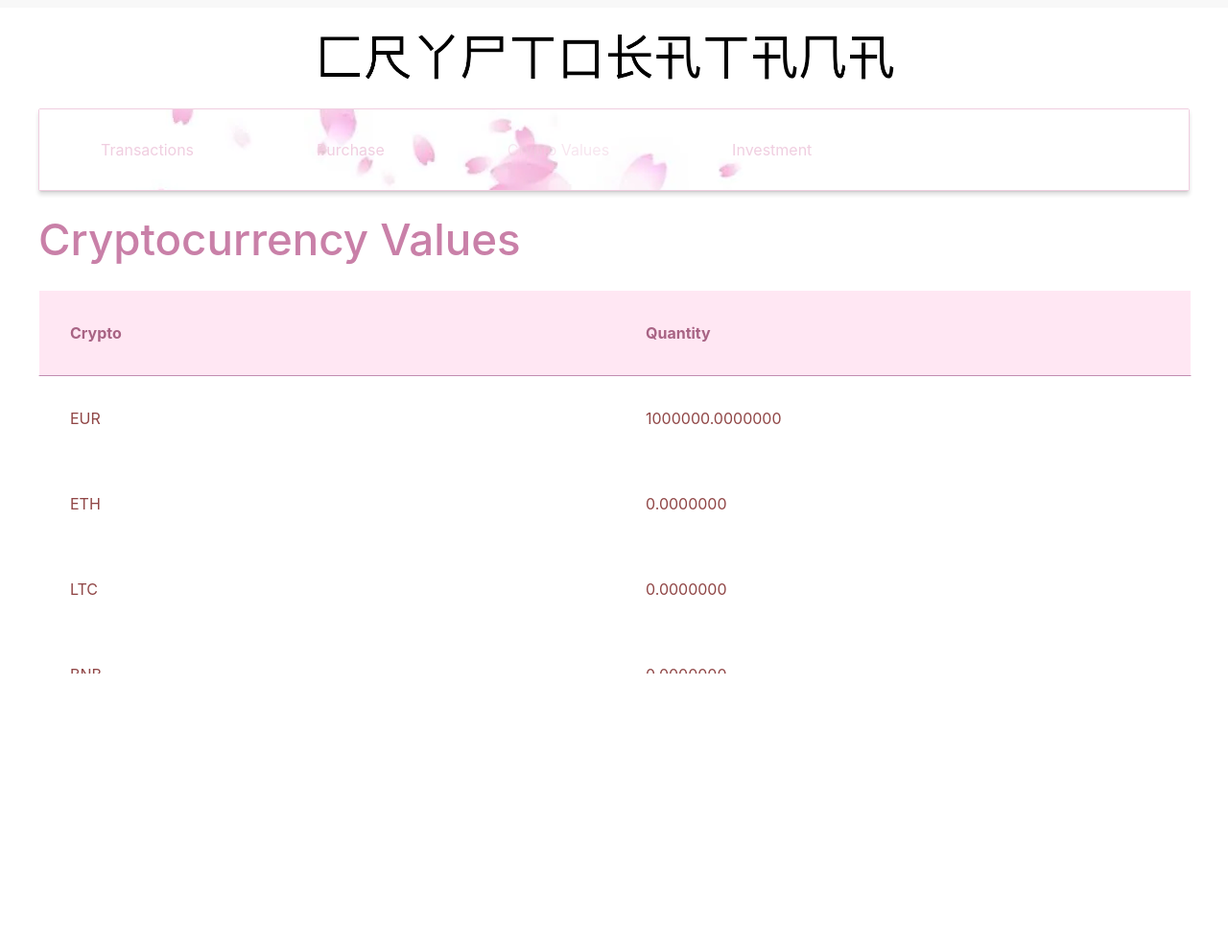
After one commit to treformeirion/CryptoKatana2, a Flask app: page /cryptovalues in a window 1280 px wide. The commit adds this page. Shown: the top 987 px of the page at 96% size. Run offline with Flask 2, Linux system fonts and the light colour scheme; data comes from the database, SQL or seed files in the repository; both versions use the stored data as it was after the commit.

Commit message:
Added a cryptovalues page that displays the amount the user has in each currency.

```diff
--- a/cryptokatana2/routes.py
+++ b/cryptokatana2/routes.py
@@ -9,7 +9,7 @@ import random
 
 # Access the api by providing an api key.
 
-my_api = '<INSERT YOUR API KEY HERE>'
+my_api = '65bcaa07-93bc-428d-a65e-6d2dbe67eb79'
 
 
 #   #   #   #   #   #   #   # KATANA FUNCTIONS #   #   #   #   #   #   #   #   #   #   #
@@ -287,6 +287,25 @@ def katana():
 
                 return render_template('purchase.html', form = form, quantity_to_price=quantity_to_price, unit_price=unit_price)
 
+
+#   #   #   #   #   #   #   # KATANA ROUTES: CRYPTOVALUES #   #   #   #   #   #   #   #   #   #   #
+
+'''Cryptocurrency Values Page:
+                    1. Cryptocurrency Values Table'''
+
+@app.route('/cryptovalues', methods = ['GET'])
+def cryptovalues():
+    try:
+        currencyvaluesq = querySQL("SELECT * FROM currencyvalues WHERE 1=1")
+        return render_template('cryptovalues.html', currencyvalues = currencyvaluesq)
+
+    except sqlite3.Error as the_error:
+                        print("Error in SQL INSERT: ", the_error)
+                        flash("There has been an issue with the database. The samurai are comitting sepukku in shame", "error")
+                        pol_mess_error = "The samurais do not have your currency values on hand. It is a day of mourning."
+                        return render_template('cryptovalues.html')
+
+
 #   #   #   #   #   #   #   # KATANA ROUTES: INVESTMENT #   #   #   #   #   #   #   #   #   #   #
 
 '''Investment Page:
@@ -297,78 +316,90 @@ def katana():
 @app.route('/investment', methods = ['GET'])
 def investment():
 
-    # Total invested Euros (This code is ugly like a foot, but it works.)
+    try:
 
-    euro_invest_query = querySQL("SELECT SUM(quantity_from) FROM movements WHERE currency_from='EUR'")
-    euro_return_query = querySQL("SELECT SUM(quantity_to) FROM movements WHERE currency_to='EUR'")
 
-    if euro_invest_query[0] == {'SUM(quantity_from)': None}:
-        total_euro_invest = 0
-        total_euro_investSTR = '0'
-    else:
-        total_euro_investSTR = euro_invest_query[0]['SUM(quantity_from)']
-        total_euro_invest = float(total_euro_investSTR)
+        # Total invested Euros (This code is ugly like a foot, but it works.)
 
-    if euro_return_query[0] == {'SUM(quantity_to)': None}:
-        total_euro_return = 0
-        total_euro_returnSTR = '0'
-    else:
-        total_euro_returnSTR = euro_return_query[0]['SUM(quantity_to)']
-        total_euro_return = float(total_euro_returnSTR)
+        euro_invest_query = querySQL("SELECT SUM(quantity_from) FROM movements WHERE currency_from='EUR'")
+        euro_return_query = querySQL("SELECT SUM(quantity_to) FROM movements WHERE currency_to='EUR'")
 
-    final_euro_invest = (total_euro_invest-total_euro_return)
+        if euro_invest_query[0] == {'SUM(quantity_from)': None}:
+            total_euro_invest = 0
+            total_euro_investSTR = '0'
+        else:
+            total_euro_investSTR = euro_invest_query[0]['SUM(quantity_from)']
+            total_euro_invest = float(total_euro_investSTR)
 
-    # Current value of Cryptocurrencies
+        if euro_return_query[0] == {'SUM(quantity_to)': None}:
+            total_euro_return = 0
+            total_euro_returnSTR = '0'
+        else:
+            total_euro_returnSTR = euro_return_query[0]['SUM(quantity_to)']
+            total_euro_return = float(total_euro_returnSTR)
 
-    crypto_dict_1 = {"EUR": 0.0, "ETH": 0.0, "LTC": 0.0, "BNB": 0.0, "EOS": 0.0, "XLM": 0.0, "TRX": 0.0, "BTC": 0.0, "XRP": 0.0, "BCH": 0.0, "USDT": 0.0, "BSV": 0.0, "ADA": 0.0}
-    crypto_dict_2 = {"EUR": 0.0, "ETH": 0.0, "LTC": 0.0, "BNB": 0.0, "EOS": 0.0, "XLM": 0.0, "TRX": 0.0, "BTC": 0.0, "XRP": 0.0, "BCH": 0.0, "USDT": 0.0, "BSV": 0.0, "ADA": 0.0}
+        final_euro_invest = (total_euro_invest-total_euro_return)
 
-    # This for loop jsonifies the code.
+        # Current value of Cryptocurrencies
 
-    i = 0
-    for ckey in crypto_dict_1:
-        if len(crypto_dict_1) >= i:
-            iterate_a_crypto = querySQL("SELECT value FROM currencyvalues WHERE currency='{}'".format(ckey))
-            crypto_value = iterate_a_crypto[0]['value']
-            if ckey != "EUR":
-                crypto_dict_2.update({ckey:crypto_value})
+        crypto_dict_1 = {"EUR": 0.0, "ETH": 0.0, "LTC": 0.0, "BNB": 0.0, "EOS": 0.0, "XLM": 0.0, "TRX": 0.0, "BTC": 0.0, "XRP": 0.0, "BCH": 0.0, "USDT": 0.0, "BSV": 0.0, "ADA": 0.0}
+        crypto_dict_2 = {"EUR": 0.0, "ETH": 0.0, "LTC": 0.0, "BNB": 0.0, "EOS": 0.0, "XLM": 0.0, "TRX": 0.0, "BTC": 0.0, "XRP": 0.0, "BCH": 0.0, "USDT": 0.0, "BSV": 0.0, "ADA": 0.0}
+
+        # This for loop jsonifies the code.
+
+        i = 0
+        for ckey in crypto_dict_1:
+            if len(crypto_dict_1) >= i:
+                iterate_a_crypto = querySQL("SELECT value FROM currencyvalues WHERE currency='{}'".format(ckey))
+                crypto_value = iterate_a_crypto[0]['value']
+                if ckey != "EUR":
+                    crypto_dict_2.update({ckey:crypto_value})
+                else:
+                    pass
             else:
                 pass
-        else:
-            pass
-        i += 1
+            i += 1
 
-    # Here, the crypto dictionary pops the EUR so that it doesn't iterate over an empty list:
+        # Here, the crypto dictionary pops the EUR so that it doesn't iterate over an empty list:
 
-    crypto_dict_2.pop("EUR")
+        crypto_dict_2.pop("EUR")
 
-    # Returns the trapped value of each crypto in the database, and calculates its current value against the euro.
+        # Returns the trapped value of each crypto in the database, and calculates its current value against the euro.
 
-    t = 0
-    evalue = "EUR"
-    invest_list = []
-    if len(crypto_dict_2) >= t:
-        for crypto in crypto_dict_2:
-            cvalue = crypto_dict_2[crypto]
-            fcvalue = float(cvalue)
-            if fcvalue != 0:
-                euro_value_in_crypto = calculateKatana(fcvalue, crypto, evalue, my_api)
-                invest_list.append(euro_value_in_crypto)
-            else:
-                pass
-        t += 1
+        t = 0
+        evalue = "EUR"
+        invest_list = []
+        if len(crypto_dict_2) >= t:
+            for crypto in crypto_dict_2:
+                cvalue = crypto_dict_2[crypto]
+                fcvalue = float(cvalue)
+                if fcvalue != 0:
+                    euro_value_in_crypto = calculateKatana(fcvalue, crypto, evalue, my_api)
+                    invest_list.append(euro_value_in_crypto)
+                else:
+                    pass
+            t += 1
 
-    # Adds up all of the cryptocurrencies in their current value
+        # Adds up all of the cryptocurrencies in their current value
 
-    cryptokatana_final_investment_value = sum(invest_list)
+        cryptokatana_final_investment_value = sum(invest_list)
 
-    # La regla de tres
+        # La regla de tres
 
-    profit_or_loss = cryptokatana_final_investment_value - final_euro_invest
-    profit_lossSTR = profit_or_loss
+        profit_or_loss = cryptokatana_final_investment_value - final_euro_invest
+        profit_lossSTR = profit_or_loss
 
-    # Profit or loss message:
+        # Profit or loss message:
 
-    pol_message = profitorlossMssg(cryptokatana_final_investment_value, final_euro_invest)
+        pol_message = profitorlossMssg(cryptokatana_final_investment_value, final_euro_invest)
 
-    return render_template('investment.html', cv=cryptokatana_final_investment_value, fei=final_euro_invest, pol=profit_lossSTR, pol_message=pol_message)
+        return render_template('investment.html', cv=cryptokatana_final_investment_value, fei=final_euro_invest, pol=profit_lossSTR, pol_message=pol_message)
+
+    except sqlite3.Error as the_error:
+                        print("Error in SQL INSERT: ", the_error)
+                        flash("There has been an issue with the katana calculations. The samurai are comitting sepukku in shame", "error")
+                        cv_error = 0
+                        fei_error = 0
+                        pol_error = 0
+                        pol_mess_error = "The samurais have no idea how much you are worth. You are safe...this time."
+                        return render_template('investment.html', cv=cv_error, fei=fei_error, pol=pol_error, pol_message=pol_mess_error)
--- /dev/null
+++ b/cryptokatana2/templates/cryptovalues.html
@@ -0,0 +1,31 @@
+{% extends 'base.html' %}
+
+{% block title %}Katana Movements{% endblock %}
+
+{% block content %}
+<nav class="shadowed nav" >
+    <ul>
+        <li><span class="isActive"><a href="/movements">Transactions</a></span</li>
+        <li><span class="isActive"><a href="/purchase">Purchase</a></span</li>
+        <li><span class="isDisabled"><a href="/cryptovalues">Crypto Values</a></span</li>
+        <li><span class="isActive"><a href="/investment">Investment</a></span</li>
+    </ul>
+  </nav>
+  <div class="container"></div>
+    <h1 class="katanaheading">Cryptocurrency Values</h1>
+    <table>
+        <thead>
+            <tr>
+                <th>Crypto</th>
+                <th>Quantity</th>
+            </tr>
+        </thead>
+            {% for values in currencyvalues %}
+            <tr>
+                <td>{{ values.currency }}</td>
+                <td>{{ '%0.7f'|format(values.value|float) }}</td>
+            </tr>
+            {% endfor %}
+    </table>
+</a>
+{% endblock %}
--- a/cryptokatana2/templates/investment.html
+++ b/cryptokatana2/templates/investment.html
@@ -7,6 +7,7 @@
     <ul>
         <li><span class="isActive"><a href="/movements">Transactions</a></span</li>
         <li><span class="isActive"><a href="/purchase">Purchase</a></span</li>
+        <li><span class="isActive"><a href="/cryptovalues">Crypto Values</a></span</li>
         <li><span class="isDisabled"><a href="/investment">Investment</a></span</li>
     </ul>
 </nav>
--- a/cryptokatana2/templates/movements.html
+++ b/cryptokatana2/templates/movements.html
@@ -7,6 +7,7 @@
     <ul>
         <li><span class="isDisabled"><a href="/movements">Transactions</a></span</li>
         <li><span class="isActive"><a href="/purchase">Purchase</a></span</li>
+        <li><span class="isActive"><a href="/cryptovalues">Crypto Values</a></span</li>
         <li><span class="isActive"><a href="/investment">Investment</a></span</li>
     </ul>
   </nav>
--- a/cryptokatana2/templates/purchase.html
+++ b/cryptokatana2/templates/purchase.html
@@ -7,6 +7,7 @@
     <ul>
         <li><span class="isActive"><a href="/movements">Transactions</a></span</li>
         <li><span class="isDisabled"><a href="/purchase">Purchase</a></span</li>
+        <li><span class="isActive"><a href="/cryptovalues">Crypto Values</a></span</li>
         <li><span class="isActive"><a href="/investment">Investment</a></span</li>
     </ul>
   </nav>
```
Also changed, not shown: movements.db.
